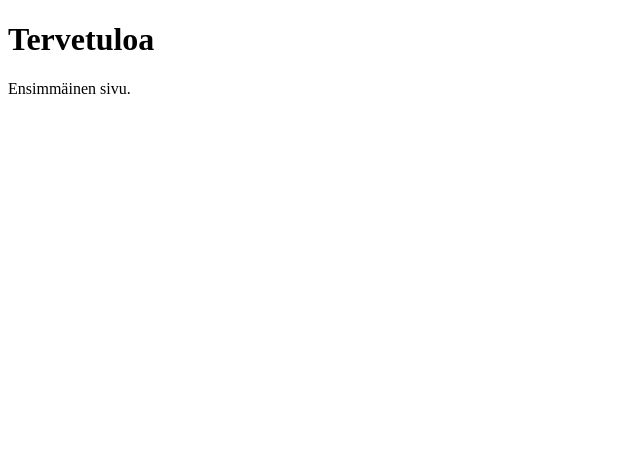
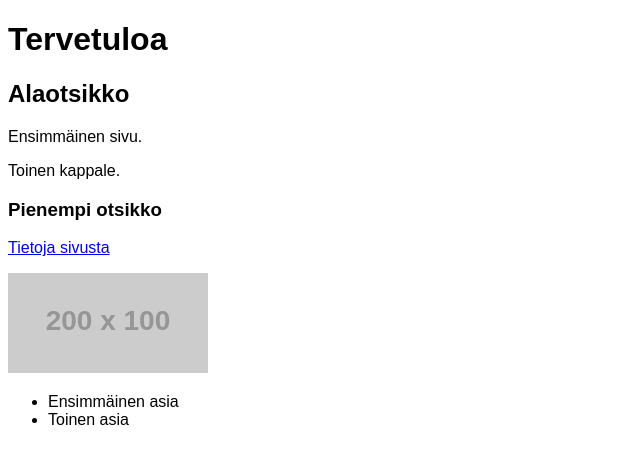
Before and after one commit to lennih/webbiprojekti, a plain HTML site: page src/index.html in a window 1280 px wide. Shown: the whole page, without its empty margins (0-640 px from the left). Drawn offline with Linux system fonts and the light colour scheme; placeholder pictures from the web are drawn by us.

Commit message:
HTML/CSS: sivut ja tyyli

```diff
--- a/src/index.html
+++ b/src/index.html
@@ -2,10 +2,28 @@
 <html lang="fi">
 <head>
     <meta charset="utf-8">
+    <meta name="viewport" content="width=device-width, initial-scale=1">
     <title>Etusivu</title>
+    <link rel="stylesheet" href="../assets/styles.css">
 </head>
 <body>
     <h1>Tervetuloa</h1>
+    <h2>Alaotsikko</h2>
     <p>Ensimmäinen sivu.</p>
+    <p>Toinen kappale.</p>
+
+    <h3>Pienempi otsikko</h3>
+
+    <!-- Linkki -->
+    <p><a href="about.html">Tietoja sivusta</a></p>
+
+    <!-- Kuva (käytä mitä tahansa URLia) -->
+    <img src="https://placehold.co/200x100" alt="Testikuva">
+
+    <!-- Yksinkertainen lista -->
+    <ul>
+        <li>Ensimmäinen asia</li>
+        <li>Toinen asia</li>
+    </ul>
 </body>
 </html>
```
Also changed, not shown: src/about.html (added, +14 -0 lines), 1 other file.
